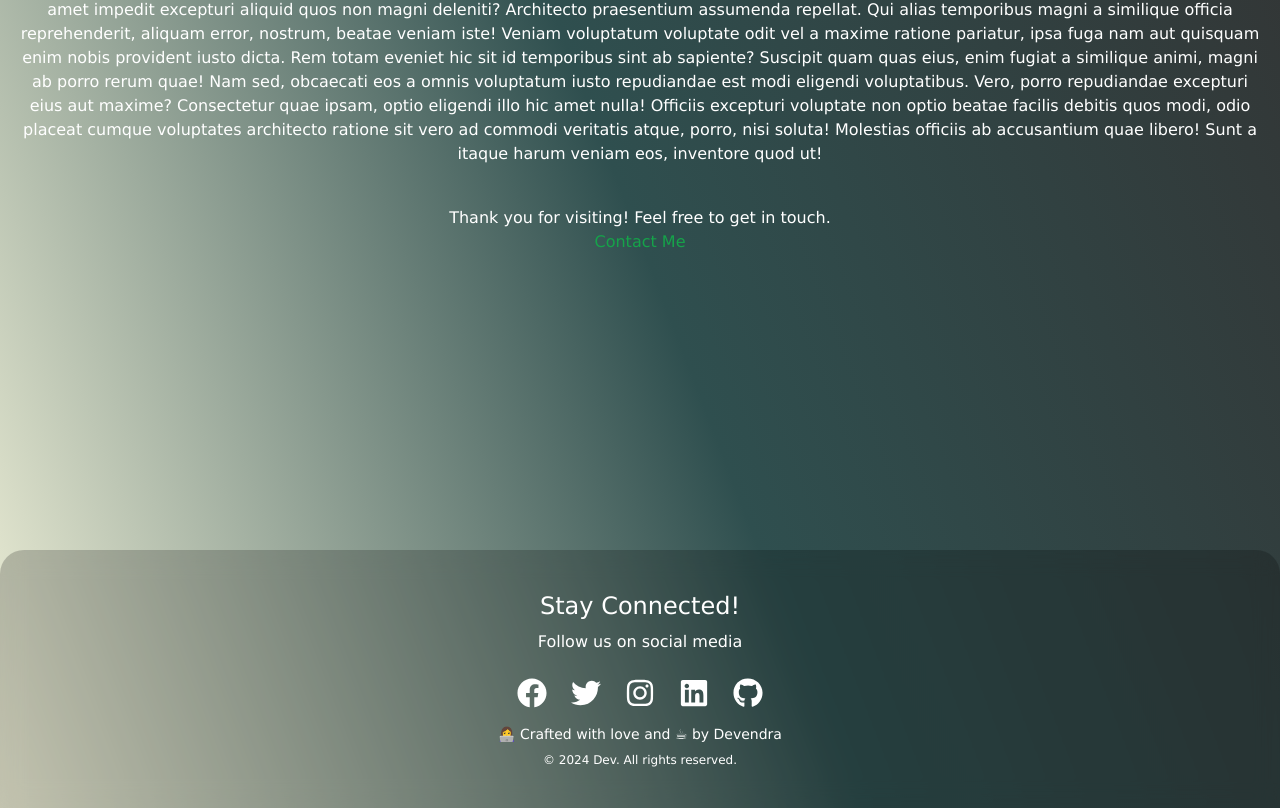
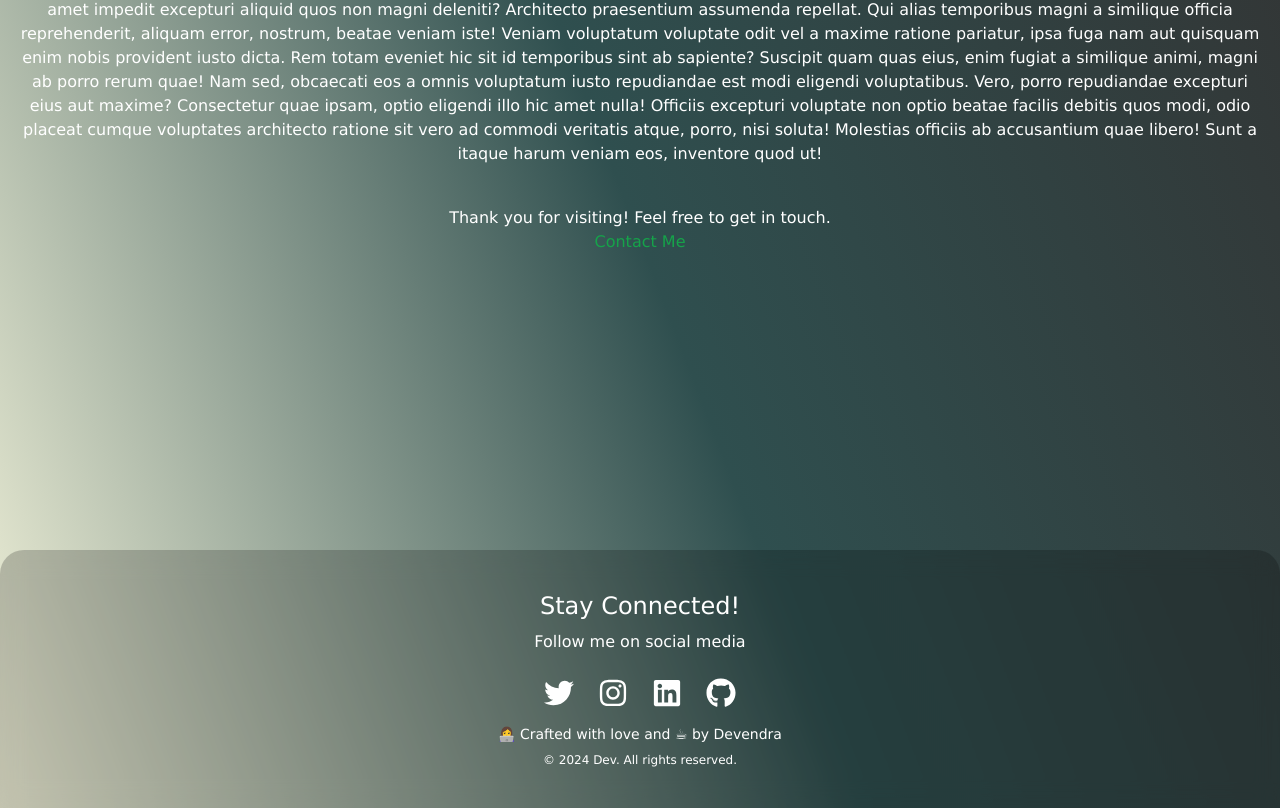
Before and after one commit to Devyalamaddi/project-dev-dc-1, a Next.js app: page / in a window 1280 px wide. Shown: the part 330-1138 px from the top of the page. Built offline with nearby package versions, Linux system fonts and the light colour scheme.

Commit message:
changes in footer

```diff
--- a/app/components/Footer.jsx
+++ b/app/components/Footer.jsx
@@ -6,22 +6,20 @@ const Footer = () => {
     <footer className="bg-black bg-opacity-20 backdrop-blur-md rounded-t-3xl text-white py-10">
       <div className="container mx-auto text-center">
         <h2 className="text-2xl mb-2">Stay Connected!</h2>
-        <p className="mb-6">Follow us on social media</p>
+        <p className="mb-6">Follow me on social media</p>
 
         <div className="flex justify-center space-x-6 mb-4">
-          <a href="https://facebook.com" target="_blank" rel="noopener noreferrer" className="hover:text-blue-500" aria-label="Facebook">
-            <FaFacebook size={30} />
-          </a>
-          <a href="https://twitter.com" target="_blank" rel="noopener noreferrer" className="hover:text-blue-400" aria-label="Twitter">
+
+          <a href="https://x.com/DYalamaddi?t=Jk4SMXccc2wDtfB_9rX-lw&s=09" target="_blank" rel="noopener noreferrer" className="hover:text-blue-400" aria-label="Twitter">
             <FaTwitter size={30} />
           </a>
-          <a href="https://instagram.com" target="_blank" rel="noopener noreferrer" className="hover:text-pink-400" aria-label="Instagram">
+          <a href="https://www.instagram.com/_devendra.y_/profilecard/?igsh=ZXNhM290bnRnbHBs" target="_blank" rel="noopener noreferrer" className="hover:text-pink-400" aria-label="Instagram">
             <FaInstagram size={30} />
           </a>
-          <a href="https://linkedin.com" target="_blank" rel="noopener noreferrer" className="hover:text-blue-600" aria-label="LinkedIn">
+          <a href="https://www.linkedin.com/in/devendra-yalamaddi-737852211?utm_source=share&utm_campaign=share_via&utm_content=profile&utm_medium=android_app" target="_blank" rel="noopener noreferrer" className="hover:text-blue-600" aria-label="LinkedIn">
             <FaLinkedin size={30} />
           </a>
-          <a href="https://github.com" target="_blank" rel="noopener noreferrer" className="hover:text-gray-400" aria-label="GitHub">
+          <a href="https://github.com/Devyalamaddi" target="_blank" rel="noopener noreferrer" className="hover:text-gray-400" aria-label="GitHub">
             <FaGithub size={30} />
           </a>
         </div>
```
